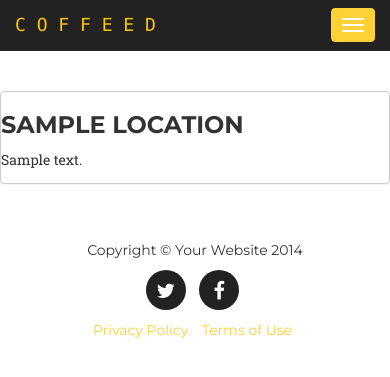
After one commit to awhitelie/coffeedapp, a Django app: page /location/1/detail/ in a window 390 px wide; the page is wider, and only the part inside the window is pictured. The commit adds this page. Shown: the top 377 px of that part. Run offline with Django 3.2, Linux system fonts and the light colour scheme; tables that the repository leaves empty hold one stand-in row (values such as "Sample post"); some libraries are stand-ins or nearby versions; some web fonts are replaced.

Commit message:
building list and detail views

```diff
--- a/core/models.py
+++ b/core/models.py
@@ -1,4 +1,5 @@
 from django.db import models
+from django.core.urlresolvers import reverse
 
 # Create your models here.
 class Location(models.Model):
@@ -8,3 +9,6 @@ class Location(models.Model):
 
     def __unicode__(self):
         return self.title
+
+    def get_absolute_url(self):
+        return reverse(viewname='location_list', args=[self.id])
--- a/core/urls.py
+++ b/core/urls.py
@@ -5,4 +5,5 @@ import core.views as coreviews
 urlpatterns = [
     url(r'^$', coreviews.LandingView.as_view()),
     url(r'location/$', coreviews.LocationListView.as_view()),
+    url(r'location/(?P<pk>\d+)/detail/$', coreviews.LocationDetailView.as_view(), name='location_list'),
 ]
--- a/core/views.py
+++ b/core/views.py
@@ -1,6 +1,7 @@
 from django.shortcuts import render
 from django.views.generic.base import TemplateView
 from django.views.generic.list import ListView
+from django.views.generic.detail import DetailView
 import core.models as coremodels
 
 # Create your views here.
@@ -11,3 +12,8 @@ class LandingView(TemplateView):
 class LocationListView(ListView):
     model = coremodels.Location
     template_name = "location/list.html"
+
+class LocationDetailView(DetailView):
+    model = coremodels.Location
+    template_name = "location/detail.html"
+    context_object_name = 'location'
--- a/templates/base/index.html
+++ b/templates/base/index.html
@@ -48,12 +48,13 @@
                     <span class="icon-bar"></span>
                     <span class="icon-bar"></span>
                 </button>
-                <a class="navbar-brand page-scroll" href="#page-top">C O F F E E D</a>
+                <a class="navbar-brand page-scroll" href="/">C O F F E E D</a>
             </div>
 
             <!-- Collect the nav links, forms, and other content for toggling -->
             <div class="collapse navbar-collapse" id="bs-example-navbar-collapse-1">
                 <ul class="nav navbar-nav navbar-right">
+                    {% block navigation %}
                     <li class="hidden">
                         <a href="#page-top"></a>
                     </li>
@@ -66,13 +67,14 @@
                     <li>
                         <a class="page-scroll" href="#contact">Get Invited</a>
                     </li>
+                    {% endblock %}
                 </ul>
             </div>
             <!-- /.navbar-collapse -->
         </div>
         <!-- /.container-fluid -->
     </nav>
-
+    {% block main_content %}
     <!-- Header -->
     <header>
         <div class="container">
@@ -194,7 +196,7 @@
             </div>
         </div>
     </section>
-
+    {% endblock %}
     <footer>
         <div class="container">
             <div class="row">
--- /dev/null
+++ b/templates/base/theme.html
@@ -0,0 +1,12 @@
+{% extends "base/index.html" %}
+
+
+{% block navigation %}
+  <li>
+      <a class="page-scroll" href="/location">Find a Coffee Shop</a>
+  </li>
+{% endblock %}
+
+{% block main_content %}
+STUFF GOES HERE
+{% endblock %}
--- /dev/null
+++ b/templates/location/detail.html
@@ -0,0 +1,16 @@
+{% extends "base/theme.html" %}
+
+{% block main_content %}
+<div class="main-content">
+  <div class="row">
+    <div class="col-md-2"></div>
+      <div class="col-md-8">
+          <div class="panel">
+            <h3>{{ location.title }}</h3>
+            <p>{{ location.description }}</p>
+          </div>
+      </div>
+    <div class="col-md-2"></div>
+  </div>
+</div>
+{% endblock %}
```
